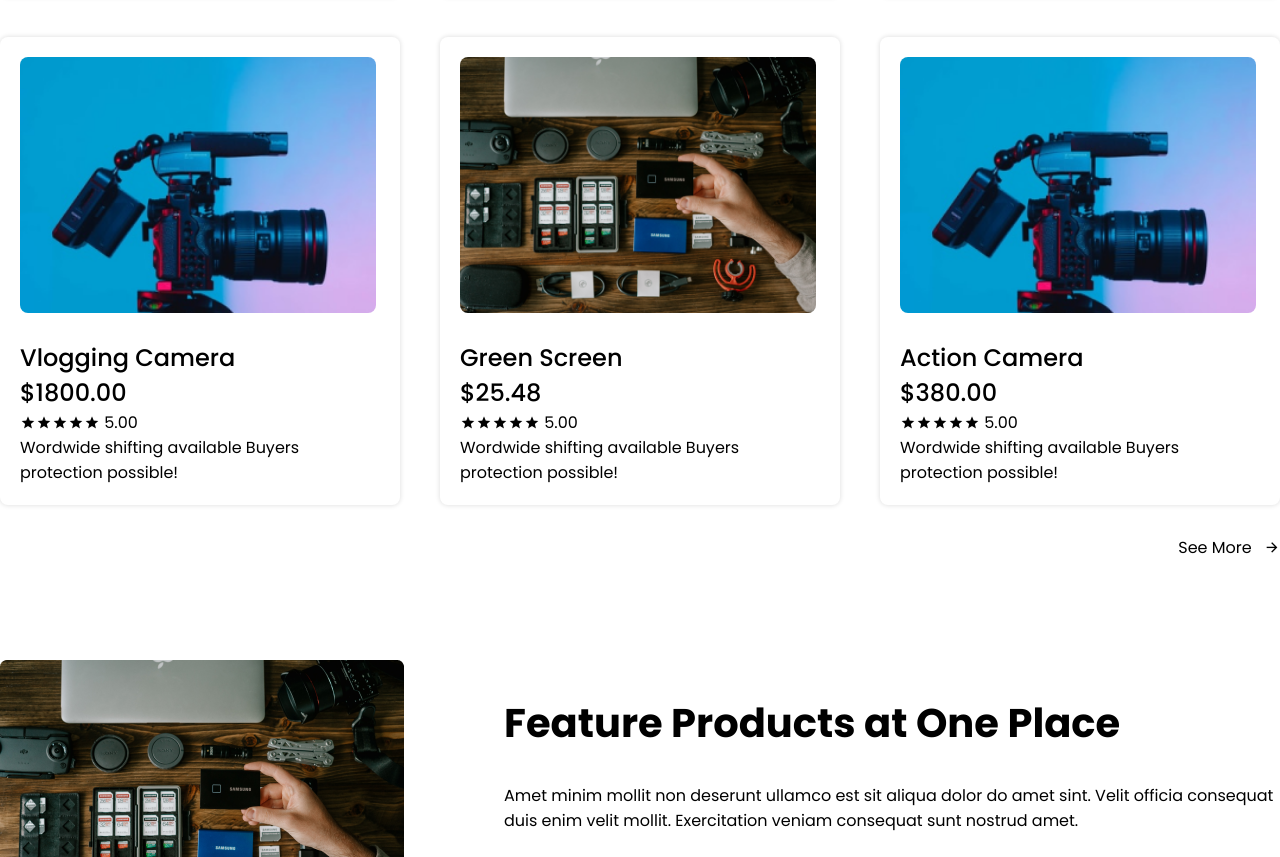
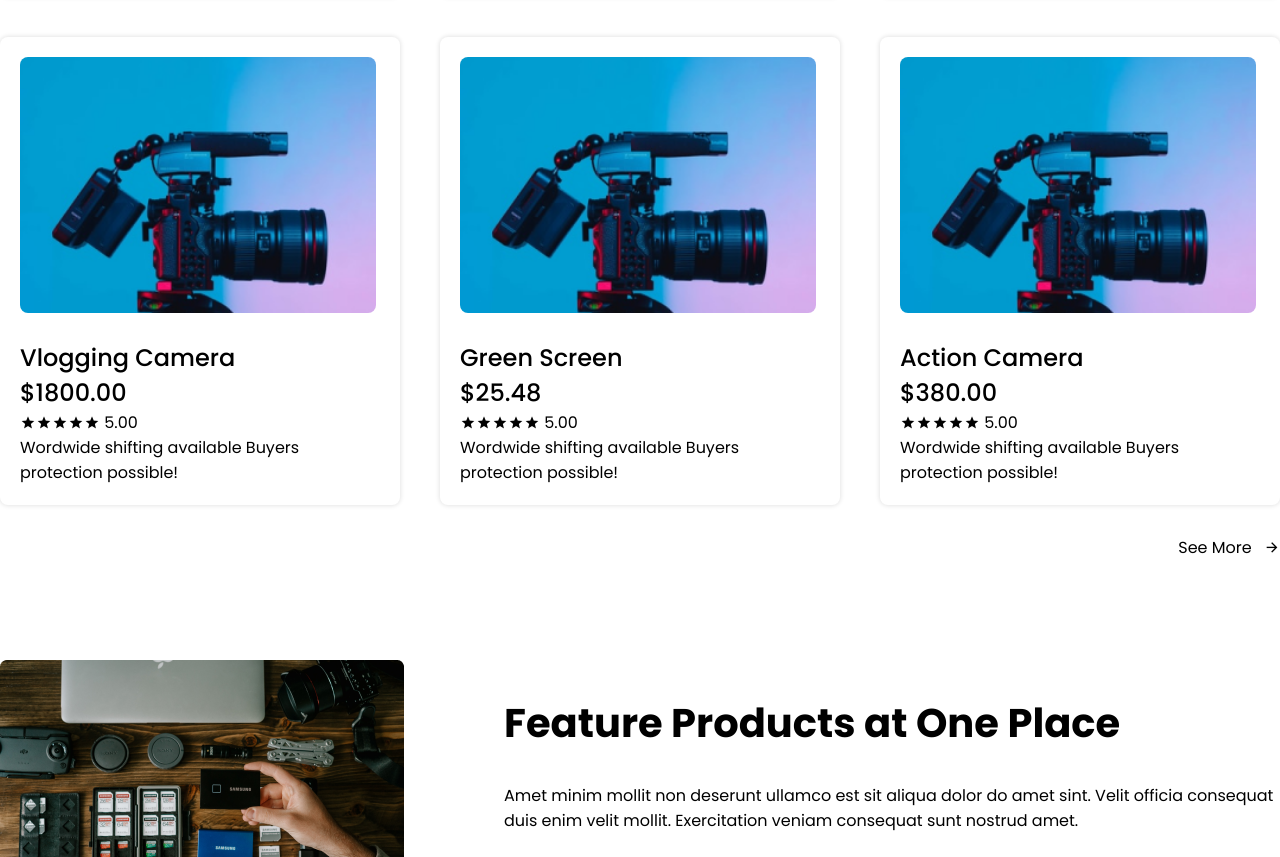
Before and after one commit to knaeeim/influencer-gear-project, a plain HTML site: page index.html in a window 1280 px wide. Shown: the part 2072-2929 px from the top of the page. Drawn offline with nearby package versions, Linux system fonts and the light colour scheme.

Commit message:
image change

```diff
--- a/index.html
+++ b/index.html
@@ -99,7 +99,7 @@
                     <p class="card-description">Wordwide shifting available Buyers protection possible!</P>
                 </div>
                 <div class="card">
-                    <img src="images/gear.png" alt="" class="card-img">
+                    <img src="images/camera.png" alt="" class="card-img">
                     <h2 class="card-title">Green Screen</h2>
                     <h2 class="price">$25.48</h2>
                     <p class="rating"><i class="ri-star-s-fill"></i><i class="ri-star-s-fill"></i><i class="ri-star-s-fill"></i><i class="ri-star-s-fill"></i><i class="ri-star-s-fill"></i> 5.00</p>
```
